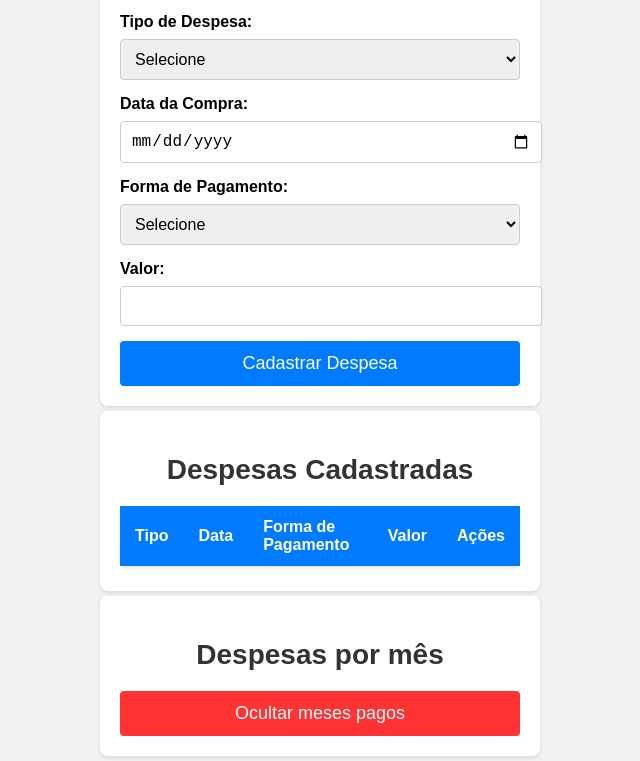
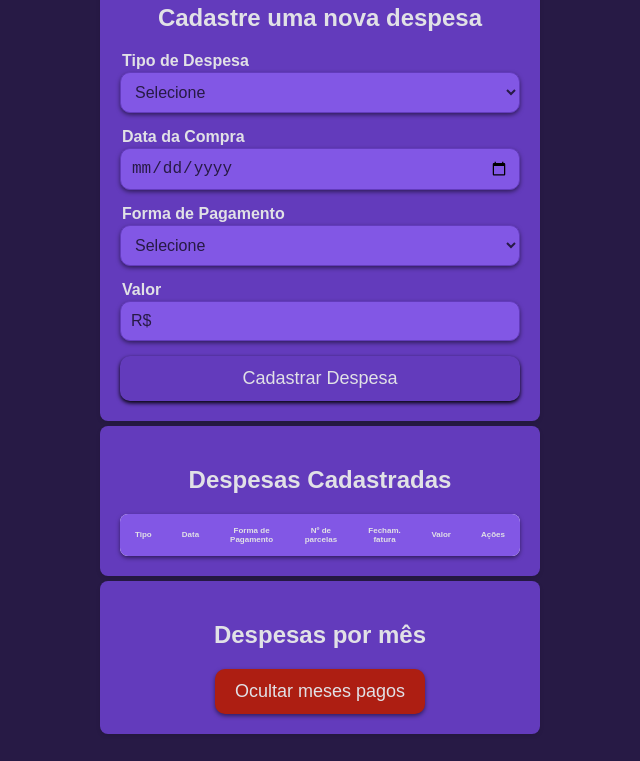
Before and after one commit to leone-ribsilva/leone-ribsilva.githubio, a plain HTML site: page index.html in a window 1280 px wide. Shown: the part 78-839 px from the top of the page, without its empty margins (320-960 px from the left). After the commit the page ends 817 px from the top, so only its background shows below. Drawn offline with Linux system fonts and the light colour scheme.

Commit message:
Refazendo a página

```diff
--- a/index.html
+++ b/index.html
@@ -8,9 +8,10 @@
         <script src="script.js"></script>
     </head>
     <body>
+        <form id="expense-form">
             <h1>Controle Financeiro</h1>
-        <form id="expense-form">
-            <label for="expense-type">Tipo de Despesa:</label>
+            <h2>Cadastre uma nova despesa</h2>
+            <label for="expense-type">Tipo de Despesa</label>
             <select id="expense-type" required>
                 <option value="" disabled selected>Selecione</option>
                 <option value="Alimentação">Alimentação</option>
@@ -20,47 +21,57 @@
                 <option value="Supermercado">Supermercado</option>
                 <option value="Outros">Outros</option>
             </select>
-            <label for="expense-date">Data da Compra:</label>
+            <label for="expense-date">Data da Compra</label>
             <input type="date" id="expense-date" required />
-            <label for="payment-method">Forma de Pagamento:</label>
+            <label for="payment-method">Forma de Pagamento</label>
             <select id="payment-method" required>
                 <option value="" disabled selected>Selecione</option>
                 <option value="Dinheiro">Dinheiro</option>
                 <option value="PIX">PIX</option>
-                <option value="Cartão de Crédito">Cartão de Crédito</option>
+                <option value="cartao-credito">Cartão de Crédito</option>
                 <option value="Cartão de Débito">Cartão de Débito</option>
             </select>
-            <label for="expense-value">Valor:</label>
-            <input type="number" id="expense-value" step="0.01" required />
+            <label for="expense-value">Valor</label>
+            <input
+                type="number"
+                id="expense-value"
+                step="0.01"
+                required
+                placeholder="R$"
+            />
             <div id="credit-card-fields" style="display: none">
-                <label for="installments">Número de Parcelas:</label>
+                <label for="installments">Número de Parcelas</label>
                 <input type="number" id="installments" min="1" max="24" />
-                <label for="closing-date">Data de Fechamento da Fatura:</label>
+                <label for="closing-date">Data de Fechamento da Fatura</label>
                 <input type="date" id="closing-date" />
             </div>
             <button type="submit">Cadastrar Despesa</button>
         </form>
-        <div id="expense-table">
+        <!-- <div id="div-expense-table"> -->
+        <div id="div-expense-table">
             <h2>Despesas Cadastradas</h2>
-            <table id="expense-table">
+            <div id="table-container">
+                <table>
                     <thead>
                         <tr>
-                        <th>Tipo</th>
+                            <th id="th0">Tipo</th>
                             <th>Data</th>
                             <th>Forma de Pagamento</th>
+                            <th>Nº de parcelas</th>
+                            <th>Fecham. fatura</th>
                             <th>Valor</th>
-                        <th>Ações</th>
+                            <th id="th6">Ações</th>
                         </tr>
                     </thead>
                     <tbody></tbody>
                 </table>
             </div>
+        </div>
+        <!-- </div> -->
         <!-- Tabelas por mês -->
         <div id="monthly-tables">
             <h2>Despesas por mês</h2>
-            <button type="submit" id="hide-paid-months">
-                Ocultar meses pagos
-            </button>
+            <button id="hide-paid-months">Ocultar meses pagos</button>
         </div>
     </body>
 </html>
--- /dev/null
+++ b/old/styles.css
@@ -0,0 +1,36 @@
+body {
+    font-family: Arial, sans-serif;
+}
+
+form {
+    margin-bottom: 2em;
+}
+
+label {
+    display: block;
+    margin-top: 1em;
+}
+
+input, select {
+    width: 100%;
+    padding: 0.5em;
+    margin-top: 0.5em;
+}
+
+button {
+    margin-top: 1em;
+    padding: 0.5em 1em;
+}
+
+table {
+    width: 100%;
+    border-collapse: collapse;
+}
+
+table, th, td {
+    border: 1px solid black;
+}
+
+th, td {
+    padding: 0.5em;
+}
--- a/styles.css
+++ b/styles.css
@@ -1,95 +1,184 @@
 /* Estilos gerais */
+html {
+    -webkit-text-size-adjust: 100%;
+}
+
 body {
     font-family: 'Arial', sans-serif;
-    background-color: #f2f2f2;
+    background-color: #271A45;
     margin: 0;
     padding: 0;
+    text-align: center;
 }
 
 .container {
     max-width: 1200px;
     margin: 0 auto;
     padding: 20px;
+    text-align: center;
 }
 
 /* Título principal */
-h1, h2, h3 {
-    font-size: 28px;
+h1 {
+    font-size: 0 auto;
     text-align: center;
-    color: #333;
+    color: #E1E1E6;
     margin-bottom: 20px;
+    /* background-color: aqua; */
+    margin: auto 0;
+}
+
+h2, h3 {
+    font-size: 0 auto;
+    text-align: center;
+    color: #E1E1E6;
+    margin-bottom: 20px;
+}
+
+#div-expense-table {
+    display: block;
+    margin: 0 auto;
+    text-align: center;
 }
 
 label {
     display: block;
     font-weight: bold;
-    margin-bottom: 8px;
+    margin-left: 2px;
+    margin-bottom: 2px;
+    color: #E1E1E6;
+    text-align: left;
 }
 
 input[type="text"],
 input[type="date"],
 input[type="number"],
 select {
-    width: 100%;
+    width: -webkit-fill-available;
     padding: 10px;
-    border: 1px solid #ccc;
-    border-radius: 4px;
+    border: 1px solid #633BBC;
+    border-radius: 10px;
     margin-bottom: 15px;
     font-size: 16px;
+    background-color: #8257E5;
+    color: #271A45;
+    box-shadow: 0 2px 4px rgba(0,0,0,0.5);
+}
+
+input::placeholder {
+    color: #271A45;
 }
 
 /* Botão de cadastro */
 button[type="submit"] {
-    background-color: #007BFF;
-    color: #fff;
+    background-color: #633BBC;
+    color: #E1E1E6;
     padding: 12px 20px;
     border: none;
-    border-radius: 4px;
+    border-radius: 10px;
     cursor: pointer;
     font-size: 18px;
     transition: background-color 0.3s ease;
     width: 100%;
+    box-shadow: 0 2px 4px rgba(0,0,0,1);
 }
 
 button[type="submit"]:hover {
-    background-color: #0056b3;
+    background-color: #271A45;
 }
 
 /* Div para limitar a largura da tabela */
-.table-container {
-    max-width: 100%; /* A tabela se ajustará automaticamente ao tamanho da tela */
-    overflow-x: auto; /* Adiciona uma barra de rolagem horizontal quando necessário */
-    margin-top: 20px;
+#table-container {
+    margin: 0 auto;
+    max-width: 400px;
+    align-items: center;
+    justify-content: center;
+}
+
+/* #div-expense-table table {
+    margin: 0 auto;
+    max-width: 400px;
+    display: flex;
+    text-align: center;
+    align-items: center;
+} */
+
+
+div {
+    display: flex;
+    justify-content: center;
+    text-align: center;
 }
 
 /* Tabela de despesas */
 table {
-    width: 100%;
+    /* width: 80%; */
     border-collapse: collapse;
     background-color: #fff;
     border-radius: 8px;
-    box-shadow: 0 2px 4px rgba(0, 0, 0, 0.1);
+    box-shadow: 0 2px 4px rgba(0,0,0,0.5);
+    /* margin: 0 auto; */
+    /* text-align: center; */
+
+
 }
 
 /* Estilos para cabeçalhos de tabela */
+th, expense-table {
+    background-color: #8257E5;
+    color: #E1E1E6;
+    padding: 12px 15px;
+    text-align: center;
+    font-weight: bold;
+    /* text-align: center; */
+}
+
 th {
-    background-color: #007BFF;
-    color: #fff;
-    padding: 12px 15px;
-    text-align: left;
+    font-size: 50%;
+}
+
+#th0 {
+    border-top-left-radius: 8px;
+    border-bottom-left-radius: 8px;
+}
+
+#th6 {
+    border-top-right-radius: 8px;
+    border-bottom-right-radius: 8px;
 }
 
 /* Estilos para células de tabela */
 td {
     padding: 12px 15px;
-    text-align: left;
-    border-top: 1px solid #ccc;
+    /* text-align: center; */
+    border-top: 1px solid #E1E1E6;
 }
 
-/* Estilos para a primeira célula da tabela (ID) */
-td:first-child {
-    font-weight: bold;
+/* Tabelas despesas por mês */
+#monthly-tables {
+    display: block;
+    place-items: center;
+    max-width: 400px;
+    margin: 5px auto;
+    background-color: #E1E1E6;
+    padding: 20px;
+    border-radius: 8px;
+    box-shadow: 0 2px 4px rgba(0, 0, 0, 0.1);
+    text-align: center;
 }
+
+/* Formulário de despesa */
+#expense-form, #expense-table ,#div-expense-table, #monthly-tables {
+    background-color: #633BBC;
+    padding: 20px;
+    border-radius: 8px;
+    box-shadow: 0 2px 4px rgba(0, 0, 0, 0.1);
+    max-width: 400px; /* Define uma largura máxima para melhorar a legibilidade em telas pequenas */
+    margin: 5px auto; /* Centraliza o formulário na tela */
+    /* width: auto; */
+    text-align: center;
+}
+
 
 /* Botão de exclusão */
 .delete-button {
@@ -107,41 +196,20 @@ td:first-child {
     background-color: #ff0000;
 }
 
-#monthly-tables {
-    display: grid;
-    place-items: center;
-    max-width: 400px;
-    margin: 5px auto;
-    background-color: #fff;
-    padding: 20px;
-    border-radius: 8px;
-    box-shadow: 0 2px 4px rgba(0, 0, 0, 0.1);
-}
-
-/* Formulário de despesa */
-#expense-form, #expense-table {
-    background-color: #fff;
-    padding: 20px;
-    border-radius: 8px;
-    box-shadow: 0 2px 4px rgba(0, 0, 0, 0.1);
-    max-width: 400px; /* Define uma largura máxima para melhorar a legibilidade em telas pequenas */
-    margin: 5px auto; /* Centraliza o formulário na tela */
-    /* width: auto; */
-
-}
-
+/* Estilo do botão de ocultar despesas pagas */
 #hide-paid-months {
-    background-color: #FF3333;
-    color: #fff;
+    background-color: #AD1E12;
+    color: #E1E1E6;
     padding: 12px 20px;
     border: none;
-    border-radius: 4px;
+    border-radius: 10px;
     cursor: pointer;
     font-size: 18px;
     transition: background-color 0.3s ease;
     width: 100%;
+    box-shadow: 0 2px 4px rgba(0,0,0,0.5);
 }
 
 #hide-paid-months:hover {
-    background-color: #a00000;
+    background-color: #2D090C;
 }
```
Also changed, not shown: old/index.html (added, +46 -0 lines), old/script.js (added, +75 -0 lines), script.js (+37 -14 lines). Lines whose indentation alone changed are shown as unchanged.
